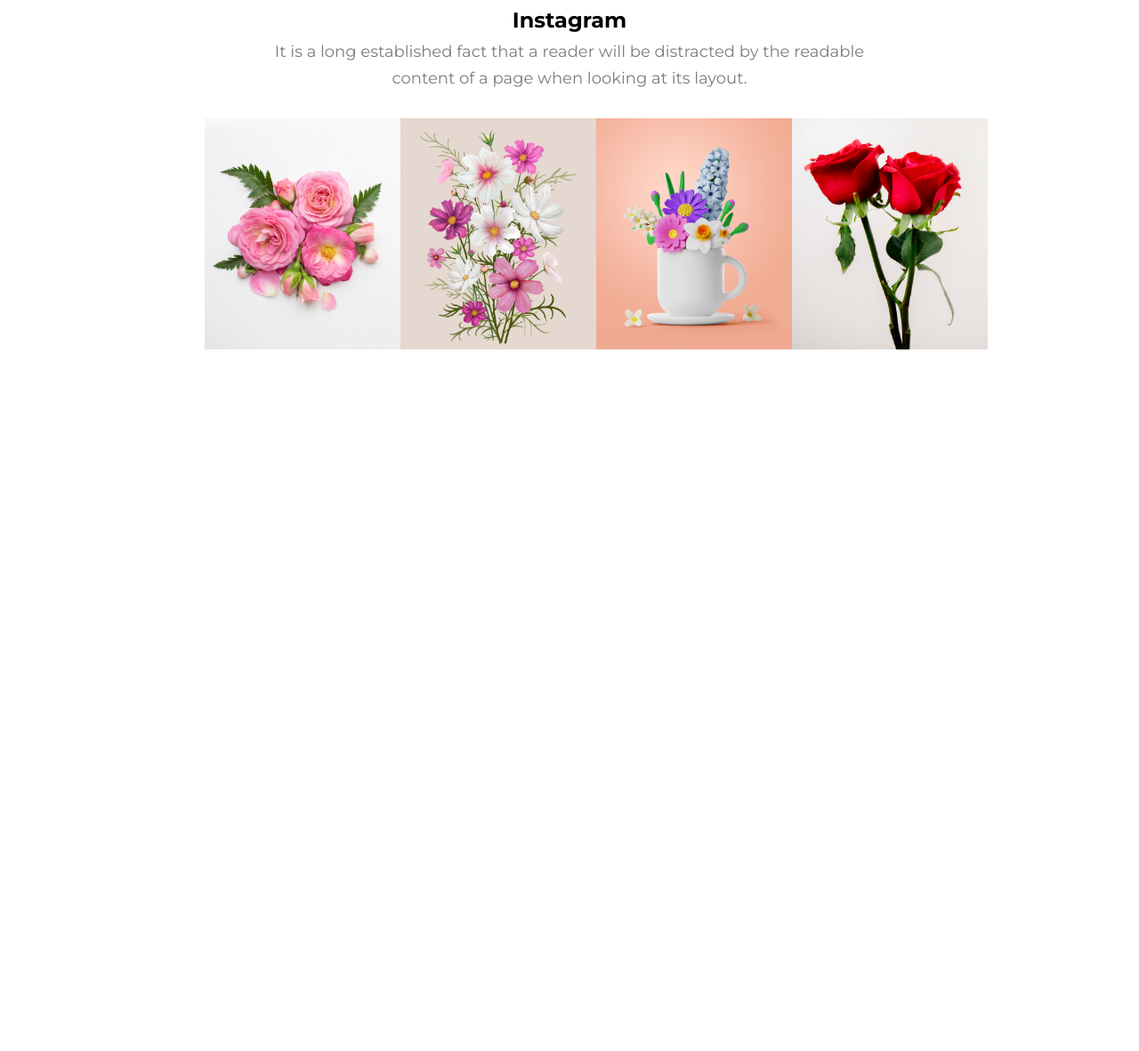
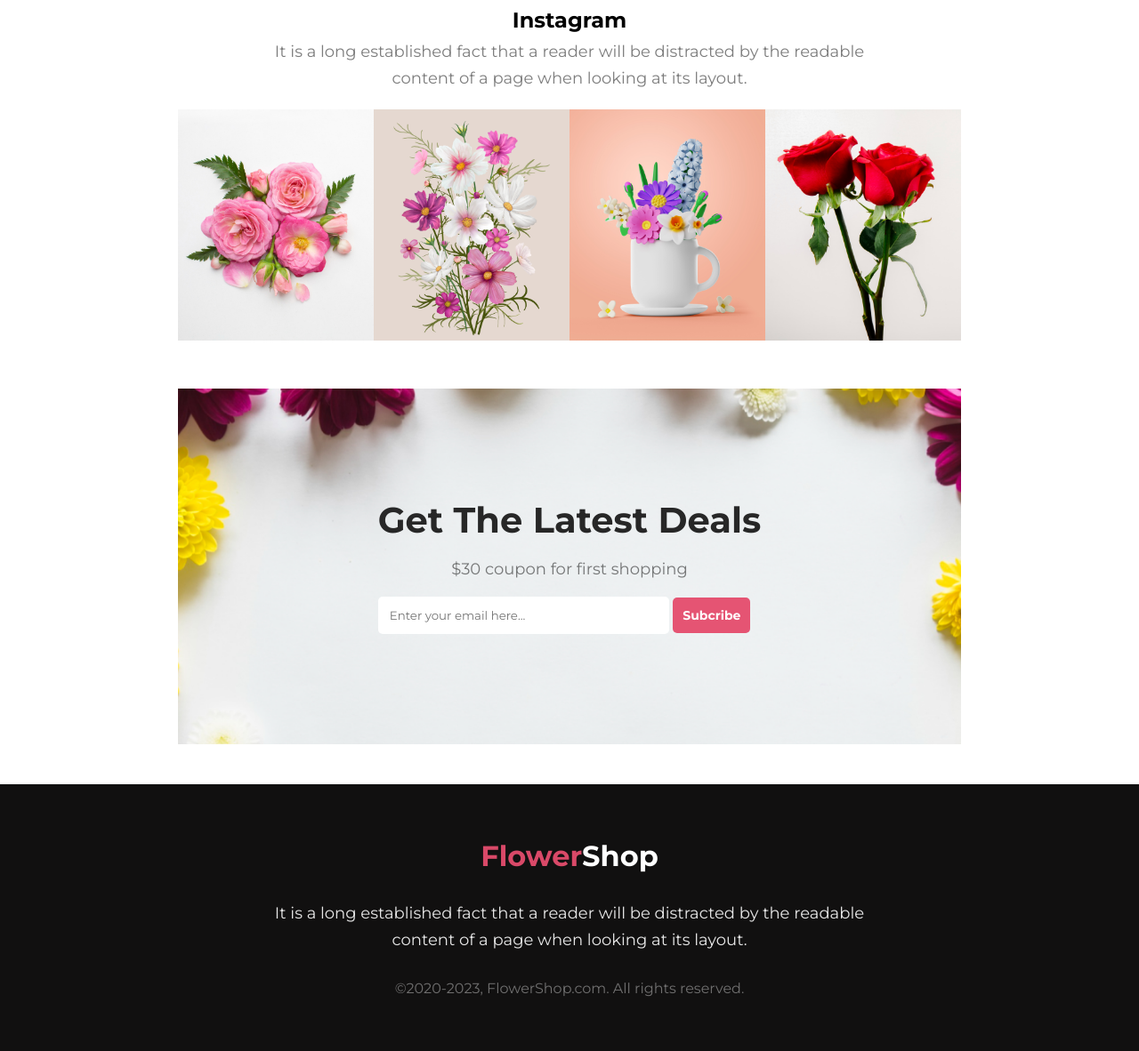
Before and after one commit to himu004/online-flower-shop, a plain HTML site: page index.html in a window 1280 px wide. Shown: the part 1923-3105 px from the top of the page at 89% size. Before the commit the page ends 2350 px from the top, so only its background shows below. Drawn offline with Linux system fonts and the light colour scheme.

Commit message:
Latest Deals & Footer Section Added

```diff
--- a/index.html
+++ b/index.html
@@ -81,7 +81,7 @@
             </div>
         </div>
 
-
+        <!-- instagram Section -->
         <div class="instagram-section">
             <div class="description-container">
                 <div class="instagram-heading">
@@ -108,7 +108,31 @@
                 </div>
             </div>
 
+            <!-- Latest Deals Section -->
+
+            <div class="latest-deals-wrapper">
+                <div class="latest-deals-container">
+                    <div class="deals-description">
+                        <h2>Get The Latest Deals</h2>
+                        <p>$30 coupon for first shopping</p>
+                    </div>
+
+                    <div class="input-wrapper">
+                        <input type="email" placeholder="Enter your email here...">
+                        <button class="subscribe-btn">Subcribe</button>
+                    </div>
+                </div>
+            </div>
     </main>
+
+    <!-- Footer Section -->
+    <footer>
+        <div class="footer-container">
+            <h1><span class="flower">Flower</span>Shop</h1>
+        <p class="footer-descritions">It is a long established fact that a reader will be distracted by the readable <br> content of a page when looking at its layout.</p>
+        <p class="copy-right">&copy2020-2023, FlowerShop.com. All rights reserved. </p>
+        </div>
+    </footer>
 
 </body>
 </html>
--- a/style.css
+++ b/style.css
@@ -209,9 +209,10 @@ header {
 }
 
 .instagram-pictures-wrapper {
+    width: 100%;
     display: flex;
-    justify-content: space-around;
-    margin: 30px;
+    justify-content: space-between;
+    margin-bottom: 50px;
 }
 
 .instagram-pictures img {
@@ -219,3 +220,86 @@ header {
     height: 260px;
     flex-shrink: 0;
 }
+
+.latest-deals-wrapper {
+    height: 400px;
+    display: flex;
+    justify-content: center;
+    align-items: center;
+    margin: 45px 200px;
+    background-image: url("asset/Rectangle 9.png");
+    background-position: center;
+    background-size: cover;
+}
+
+.deals-description h2 {
+    color: #272727;
+    text-align: center;
+    font-size: 40px;
+    font-weight: 800;
+}
+
+.deals-description p {
+    color: rgba(39, 39, 39, 0.60);
+    text-align: center;
+    font-size: 18px;
+    font-weight: 400;
+    margin: 20px 0;
+}
+
+.input-wrapper input {
+    width: 70%;
+    padding: 13px;
+    border: 0;
+    outline: none;
+    border-radius: 5px;
+}
+
+.subscribe-btn {
+    padding: 11px;
+    border-radius: 5px;
+    background: #E55473;
+    border: 0;
+    color: #FFF;
+    font-size: 14px;
+    font-weight: 600;
+}
+
+/* Footer Styles */
+footer {
+    width: 100%;
+    height: 300px;
+    background-color: #111010;
+    display: flex;
+    justify-content: center;
+    align-items: center;
+    text-align: center;
+}
+
+.flower {
+    color: #d94968;
+}
+
+footer h1 {
+    color: #fff;
+    margin-bottom: 30px;
+}
+
+.footer-descritions {
+    color: rgba(255, 255, 255, 0.90);
+    text-align: center;
+    font-size: 18px;
+    font-style: normal;
+    font-weight: 400;
+    line-height: 30px;
+}
+
+
+.copy-right {
+    margin-top: 30px;
+    color: rgba(255, 255, 255, 0.40);
+    text-align: center;
+    font-size: 16px;
+    font-weight: 400;
+    line-height: normal;
+}
```
